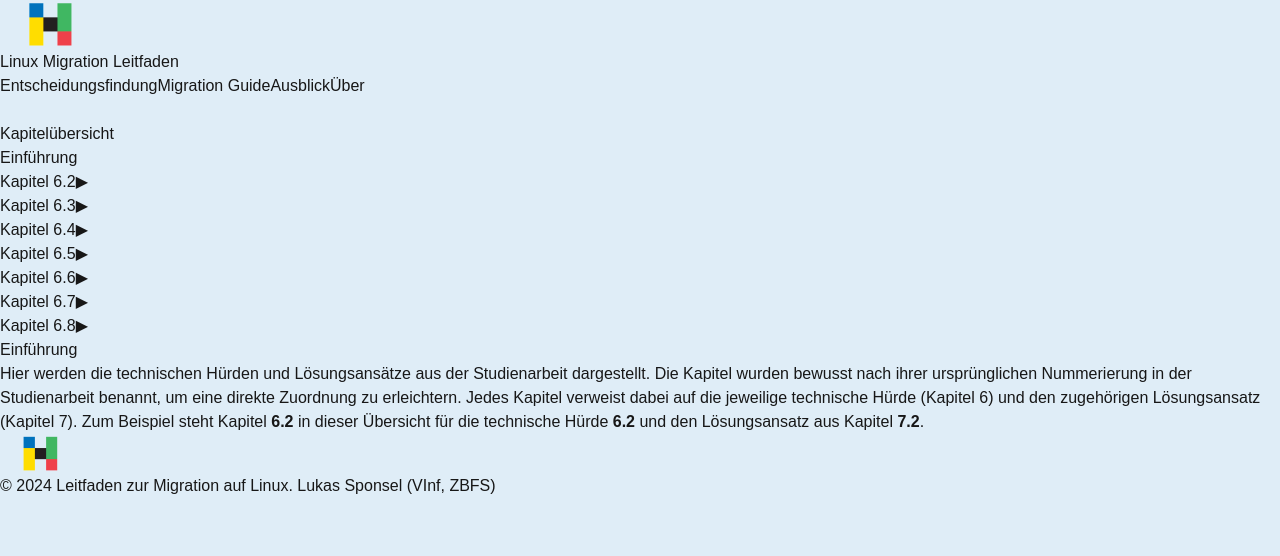
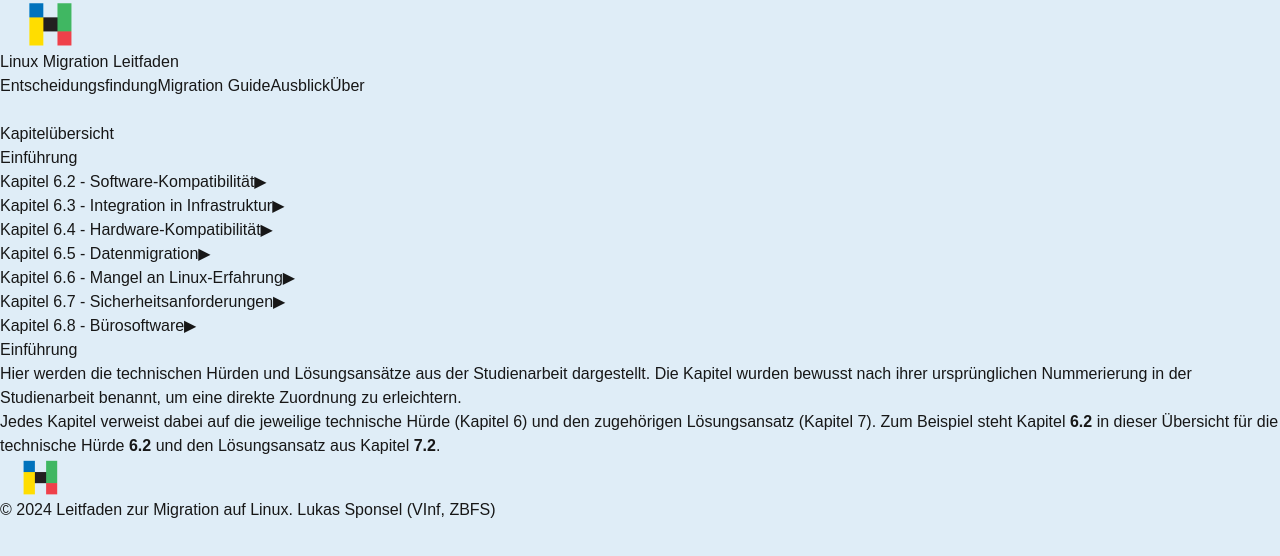
Before and after one commit to DrFisch/LeitfadenWebsite, a Next.js app: page /migration-guide/technische-huerden-theorie in a window 1280 px wide. Shown: the top 556 px of the page. Built offline with nearby package versions, Linux system fonts and the light colour scheme.

Commit message:
anpassung Rechtschreibfehler

```diff
--- a/src/app/about/page.tsx
+++ b/src/app/about/page.tsx
@@ -26,13 +26,13 @@ export default function AboutPage() {
         <div className="mb-6">
           <h2 className="text-2xl font-semibold text-gray-700 mb-2">Zweck der Website</h2>
           <p className="text-gray-600">
-            Diese Website soll Behörden dabei helfen, eine tscheidung darüber zu treffen, ob eine Migration auf Linux möglich ist, und liefert eine klare Anleitung für die Umsetzung der Migration.
+            Diese Website soll Behörden dabei helfen, eine Entscheidung darüber zu treffen, ob eine Migration auf Linux möglich ist, und liefert eine klare Anleitung für die Umsetzung der Migration.
           </p>
         </div>
 
         <div className="mb-6">
           <p className="text-gray-600">
-            Diese Webseite besteht aus dem Leitfaden zur Migration und dem Modul zur Entscheidungsfindung. Die Inhalte wurden auf Basis des theoretischen Wissens erstellt, welche im schriftlichen Teil der Arbeit ausgearbeitet wurden. Ziel war es, eine praktische Anwendung für die Theorie zu finden und einen direkten Nutzen für Behörden zu schaffen.
+            Diese Webseite besteht aus dem Leitfaden zur Migration und dem Modul zur Entscheidungsfindung. Die Inhalte wurden auf Basis des theoretischen Wissens erstellt, welches im schriftlichen Teil der Arbeit ausgearbeitet wurden. Ziel war es, eine praktische Anwendung für die Theorie zu finden und einen direkten Nutzen für Behörden zu schaffen.
           </p>
         </div>
 
--- a/src/app/future-features/page.tsx
+++ b/src/app/future-features/page.tsx
@@ -5,7 +5,7 @@ export default function FutureFeatures() {
     <section className="min-h-[82vh] container mx-auto py-12">
         <h2 className="text-3xl font-bold text-center mb-6">Ausblick auf zukünftige Funktionen</h2>
       <p className="text-gray-700 text-center mb-10">
-        Diese Seite ist ein Prototyp, der Module für die Entscheidungsfindung zur Migration auf Linux und eine Schritt für Schritt Anöleitung zur Migration auf Linux bietet. In einer
+        Diese Seite ist ein Prototyp, der Module für die Entscheidungsfindung zur Migration auf Linux und eine Schritt-für-Schritt Anleitung zur Migration auf Linux bietet. In einer
         zukünftigen Version könnten die folgenden Features integriert werden, um die Funktionalitäten zu erweitern.
       </p>
       <div className="grid grid-cols-1 md:grid-cols-2 gap-8">
--- a/src/app/migration-guide/page.tsx
+++ b/src/app/migration-guide/page.tsx
@@ -40,7 +40,7 @@ export default function GuideOverviewPage() {
     list: [
 
       'Technische Hürden und Lösungsansätze: Erklärung der möglichen Hürden und Lösungsansätze',
-      'Schritte zur Migration: Schritt-für-Schritt Anleitung zur Migrationa uf Linux',
+      'Schritte zur Migration: Schritt-für-Schritt Anleitung zur Migration auf Linux',
     ],
     footer: 'Wählen Sie links ein Modul aus, um fortzufahren.',
   };
--- a/src/app/migration-guide/technische-huerden-theorie/page.tsx
+++ b/src/app/migration-guide/technische-huerden-theorie/page.tsx
@@ -1,14 +1,23 @@
 "use client";
 
-import { useState } from 'react';
-import { huerden } from '@/data/migration-guide/huerden';
+import { useState } from "react";
+import { huerden } from "@/data/migration-guide/huerden";
 
 export default function SidebarTree() {
   const [expandedChapter, setExpandedChapter] = useState<number | null>(null);
   const [selectedHuerde, setSelectedHuerde] = useState<string | null>(null);
-  const [activeTab, setActiveTab] = useState<string | null>('intro'); // "intro" als Standard für die Einführung
+  const [activeTab, setActiveTab] = useState<string | null>("intro"); // "intro" als Standard für die Einführung
 
-  const chapters: number[] = Array.from(new Set(huerden.map((huerde) => huerde.chapter))).filter(Boolean) as number[];
+  // Kapitel mit Beschreibungen
+  const chapters = [
+    { number: 2, description: "Software-Kompatibilität" },
+    { number: 3, description: "Integration in Infrastruktur" },
+    { number: 4, description: "Hardware-Kompatibilität" },
+    { number: 5, description: "Datenmigration" },
+    { number: 6, description: "Mangel an Linux-Erfahrung" },
+    { number: 7, description: "Sicherheitsanforderungen" },
+    { number: 8, description: "Bürosoftware" },
+  ];
 
   const selectedHuerdeDetails = huerden.find((huerde) => huerde.id === selectedHuerde);
 
@@ -27,12 +36,12 @@ export default function SidebarTree() {
         <div className="mb-4">
           <button
             onClick={() => {
-              setActiveTab('intro');
+              setActiveTab("intro");
               setExpandedChapter(null); // Alle Kapitel schließen
               setSelectedHuerde(null); // Hürde zurücksetzen
             }}
             className={`w-full text-left px-4 py-2 text-lg font-bold ${
-              activeTab === 'intro' ? 'bg-blue-100 text-blue-600' : 'text-gray-700 hover:bg-gray-100'
+              activeTab === "intro" ? "bg-blue-100 text-blue-600" : "text-gray-700 hover:bg-gray-100"
             } rounded-md`}
           >
             Einführung
@@ -41,21 +50,22 @@ export default function SidebarTree() {
 
         {/* Kapitel */}
         {chapters.map((chapter) => (
-          <div key={chapter} className="mb-4">
+          <div key={chapter.number} className="mb-4">
             {/* Kapitel Button */}
             <button
               onClick={() => {
-                toggleChapter(chapter);
+                toggleChapter(chapter.number);
                 setActiveTab(null); // Einführung deaktivieren
               }}
-              className={`w-full flex items-center justify-between px-4 py-2 text-lg font-bold ${
-                expandedChapter === chapter ? 'bg-blue-100 text-blue-600' : 'text-gray-700 hover:bg-gray-100'
+              className={`w-full flex items-center justify-between px-4 py-2 text-base font-bold ${
+                expandedChapter === chapter.number ? "bg-blue-100 text-blue-600" : "text-gray-700 hover:bg-gray-100"
               } rounded-md`}
+
             >
-              Kapitel 6.{chapter}
+              Kapitel 6.{chapter.number} - {chapter.description}
               <span
                 className={`transform transition-transform ${
-                  expandedChapter === chapter ? 'rotate-90' : ''
+                  expandedChapter === chapter.number ? "rotate-90" : ""
                 }`}
               >
                 ▶
@@ -63,18 +73,18 @@ export default function SidebarTree() {
             </button>
 
             {/* Hürden innerhalb des Kapitels */}
-            {expandedChapter === chapter && (
+            {expandedChapter === chapter.number && (
               <div className="mt-2 space-y-1">
                 {huerden
-                  .filter((huerde) => huerde.chapter === chapter)
+                  .filter((huerde) => huerde.chapter === chapter.number)
                   .map((huerde) => (
                     <button
                       key={huerde.id}
                       onClick={() => setSelectedHuerde(huerde.id)}
                       className={`w-full text-left px-4 py-2 border-l-2 ${
                         selectedHuerde === huerde.id
-                          ? 'bg-blue-50 border-blue-500 text-blue-600'
-                          : 'bg-gray-50 border-gray-200 text-gray-600 hover:bg-gray-100 hover:text-gray-800'
+                          ? "bg-blue-50 border-blue-500 text-blue-600"
+                          : "bg-gray-50 border-gray-200 text-gray-600 hover:bg-gray-100 hover:text-gray-800"
                       } rounded-md`}
                     >
                       {huerde.title}
@@ -89,19 +99,19 @@ export default function SidebarTree() {
       {/* Content Bereich */}
       <div className="w-3/4 p-8">
         {/* Einführung anzeigen */}
-        {activeTab === 'intro' && (
+        {activeTab === "intro" && (
           <div>
             <h1 className="text-2xl font-bold">Einführung</h1>
             <p className="mt-4 text-gray-700">
-  Hier werden die technischen Hürden und Lösungsansätze aus der Studienarbeit dargestellt.
-  Die Kapitel wurden bewusst nach ihrer ursprünglichen Nummerierung in der Studienarbeit benannt,
-  um eine direkte Zuordnung zu erleichtern.
-
-  Jedes Kapitel verweist dabei auf die jeweilige technische Hürde (Kapitel 6)
-  und den zugehörigen Lösungsansatz (Kapitel 7).
-  Zum Beispiel steht Kapitel <strong>6.2</strong> in dieser Übersicht für die technische Hürde <strong>6.2 </strong>
-   und den Lösungsansatz aus Kapitel <strong>7.2</strong>.
-</p>
+              Hier werden die technischen Hürden und Lösungsansätze aus der Studienarbeit dargestellt. Die Kapitel
+              wurden bewusst nach ihrer ursprünglichen Nummerierung in der Studienarbeit benannt, um eine direkte
+              Zuordnung zu erleichtern.
+            </p>
+            <p className="mt-4 text-gray-700">
+              Jedes Kapitel verweist dabei auf die jeweilige technische Hürde (Kapitel 6) und den zugehörigen
+              Lösungsansatz (Kapitel 7). Zum Beispiel steht Kapitel <strong>6.2</strong> in dieser Übersicht für die
+              technische Hürde <strong>6.2</strong> und den Lösungsansatz aus Kapitel <strong>7.2</strong>.
+            </p>
           </div>
         )}
 
@@ -110,14 +120,10 @@ export default function SidebarTree() {
           <div>
             <h1 className="text-2xl font-bold">{selectedHuerdeDetails.title}</h1>
             <p className="mt-4 text-gray-700">{selectedHuerdeDetails.description}</p>
-            <p className="text-sm text-gray-500 mt-4">
-              Referenz: {selectedHuerdeDetails.reference}
-            </p>
+            <p className="text-sm text-gray-500 mt-4">Referenz: {selectedHuerdeDetails.reference}</p>
             <h2 className="text-xl font-bold mt-6">Lösung</h2>
             <p className="mt-2 text-gray-600">{selectedHuerdeDetails.solution}</p>
-            <p className="text-sm text-gray-500 mt-4">
-              Referenz: {selectedHuerdeDetails.solutionreference}
-            </p>
+            <p className="text-sm text-gray-500 mt-4">Referenz: {selectedHuerdeDetails.solutionreference}</p>
           </div>
         )}
 
--- a/src/data/migration-guide/huerden.ts
+++ b/src/data/migration-guide/huerden.ts
@@ -293,7 +293,7 @@ solutionreference: 'Kapitel 7.3.3 und 7.3.4 in der Studienarbeit',
         solution: 'Die Migration von Exchange-Servern kann entweder schrittweise oder vollständig durch Open-Source-Mailserver wie Postfix, Dovecot oder Zimbra erfolgen. Ein schrittweiser Hybrid-Ansatz erlaubt es, Exchange-Server beizubehalten und sukzessive durch Open-Source-Lösungen zu ersetzen, um Risiken zu minimieren. Datenmigrationstools wie "imapsync" oder "OfflineIMAP" erleichtern die Übertragung von E-Mails, während Plattformen wie Nextcloud oder SOGo Funktionen für Kalender und Kontaktverwaltung bereitstellen. Für heterogene Umgebungen sorgen Tools wie OpenChange oder DAVx5 für eine konsistente Synchronisation. Alternativ können Exchange-Server weiterhin über Linux-Clients wie Thunderbird (mit ExQuilla oder Evolution) oder durch Webzugriff genutzt werden. Eine sorgfältige Planung und Schulung der Mitarbeitenden sind entscheidend, um eine reibungslose Integration zu gewährleisten.',
         solutionreference: 'Kapitel 7.8.2 in der Studienarbeit',
 
-      reference: 'Kapitel 6.5 in der Studienarbeit',
+      reference: 'Kapitel 6.8 in der Studienarbeit',
       chapter: 8,
     },
     {
@@ -304,7 +304,7 @@ solutionreference: 'Kapitel 7.3.3 und 7.3.4 in der Studienarbeit',
         solution: 'Die Umstellung auf Open-Source-Office-Alternativen wie LibreOffice oder OpenOffice erfordert den Einsatz von Konvertierungstools, um bestehende Microsoft-Office-Datenbestände automatisiert in offene Formate wie ODF umzuwandeln. Pilotprojekte in ausgewählten Abteilungen helfen, Probleme frühzeitig zu identifizieren und Anpassungen vorzunehmen. Mitarbeiterschulungen, die den gezielten Umgang mit den neuen Programmen sowie die Unterschiede zu den bisherigen Lösungen vermitteln, sind essenziell für eine erfolgreiche Einführung. Regelmäßige Tests der konvertierten Dokumente gewährleisten die Qualität und Konsistenz der Daten. Durch enge Zusammenarbeit mit den Fachabteilungen kann sichergestellt werden, dass die neuen Tools den individuellen Anforderungen gerecht werden und nahtlos in die Arbeitsprozesse integriert werden.',
         solutionreference: 'Kapitel 7.8.1 in der Studienarbeit',
 
-      reference: 'Kapitel 6.5 in der Studienarbeit',
+      reference: 'Kapitel 6.8 in der Studienarbeit',
       chapter: 8,
     },
   ];
```
